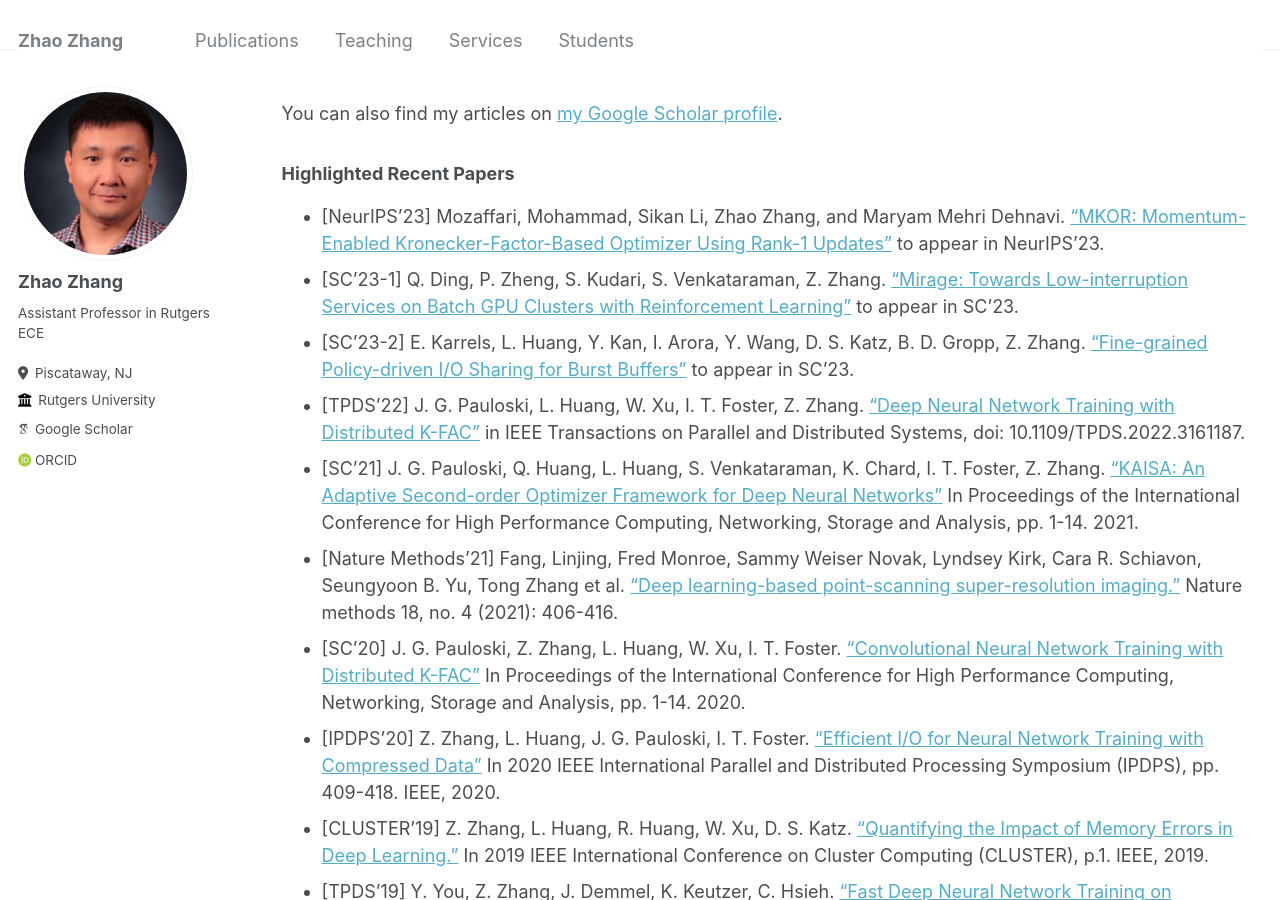
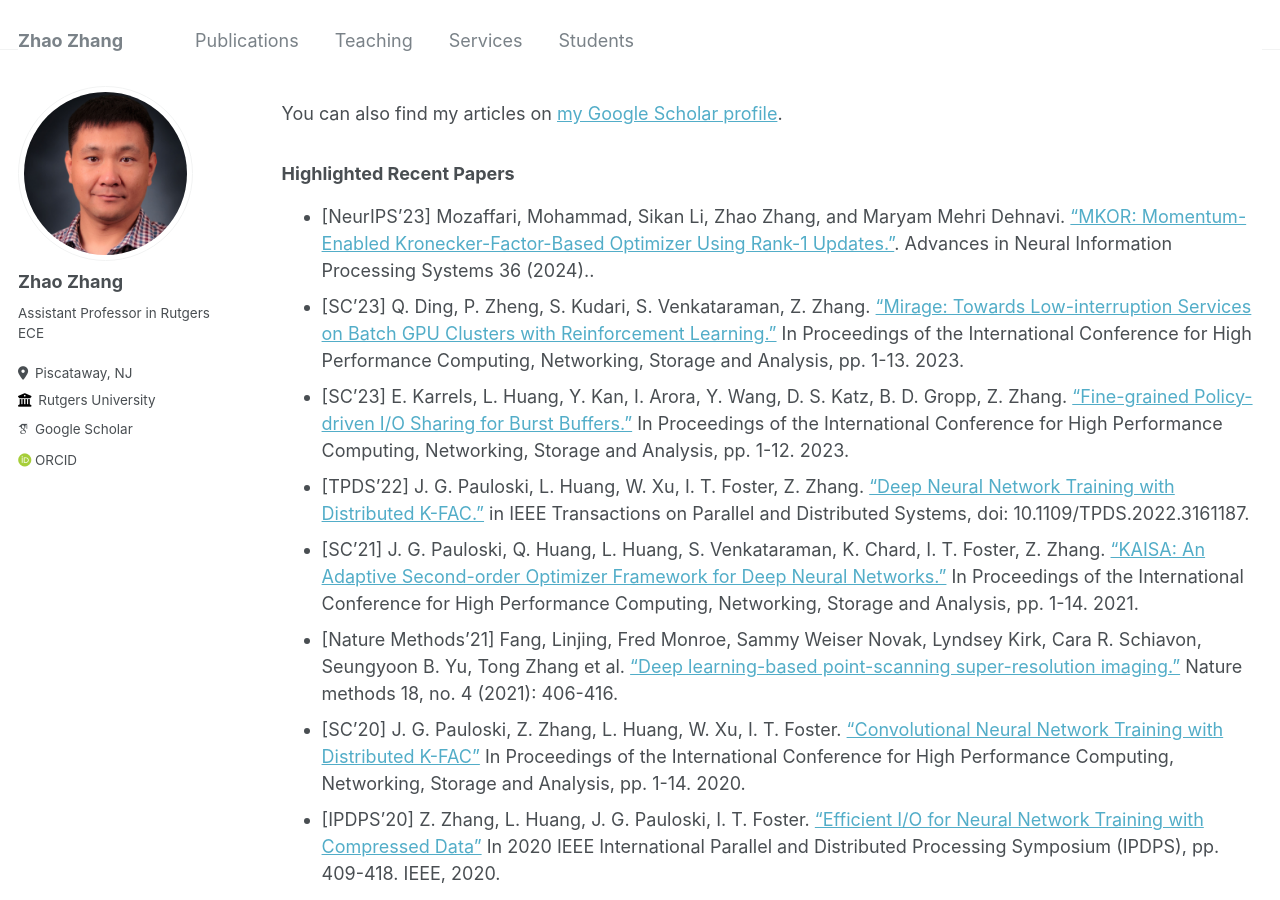
Before and after one commit to zhaozhang/zhaozhang.github.io, a Jekyll site: the page built from _pages/publications.md, in a window 1280 px wide and 900 px high. Built offline with Jekyll 4.4.1, drawn with Linux system fonts in a browser that asks for light colours; some web fonts are replaced.

Commit message:
publications

```diff
--- a/_pages/publications.md
+++ b/_pages/publications.md
@@ -16,11 +16,11 @@ author_profile: true
 {% endfor %}
 
 ### Highlighted Recent Papers
-- [NeurIPS'23] Mozaffari, Mohammad, Sikan Li, Zhao Zhang, and Maryam Mehri Dehnavi. ["MKOR: Momentum-Enabled Kronecker-Factor-Based Optimizer Using Rank-1 Updates"](https://arxiv.org/abs/2306.01685) to appear in NeurIPS'23.
-- [SC'23-1] Q. Ding, P. Zheng, S. Kudari, S. Venkataraman, Z. Zhang. ["Mirage: Towards Low-interruption Services on Batch GPU Clusters with Reinforcement Learning"](https://arxiv.org/abs/2306.14086) to appear in SC'23.
-- [SC'23-2] E. Karrels, L. Huang, Y. Kan, I. Arora, Y. Wang, D. S. Katz, B. D. Gropp, Z. Zhang. ["Fine-grained Policy-driven I/O Sharing for Burst Buffers"](https://arxiv.org/abs/2306.11615) to appear in SC'23.
-- [TPDS'22] J. G. Pauloski, L. Huang, W. Xu, I. T. Foster, Z. Zhang. ["Deep Neural Network Training with Distributed K-FAC"](https://ieeexplore.ieee.org/document/9739867) in IEEE Transactions on Parallel and Distributed Systems, doi: 10.1109/TPDS.2022.3161187.
-- [SC'21] J. G. Pauloski, Q. Huang, L. Huang, S. Venkataraman, K. Chard, I. T. Foster, Z. Zhang. ["KAISA: An Adaptive Second-order Optimizer Framework for Deep Neural Networks"](https://arxiv.org/pdf/2107.01739.pdf) In Proceedings of the International Conference for High Performance Computing, Networking, Storage and Analysis, pp. 1-14. 2021.
+- [NeurIPS'23] Mozaffari, Mohammad, Sikan Li, Zhao Zhang, and Maryam Mehri Dehnavi. ["MKOR: Momentum-Enabled Kronecker-Factor-Based Optimizer Using Rank-1 Updates."](https://arxiv.org/abs/2306.01685). Advances in Neural Information Processing Systems 36 (2024)..
+- [SC'23] Q. Ding, P. Zheng, S. Kudari, S. Venkataraman, Z. Zhang. ["Mirage: Towards Low-interruption Services on Batch GPU Clusters with Reinforcement Learning."](https://arxiv.org/abs/2306.14086)  In Proceedings of the International Conference for High Performance Computing, Networking, Storage and Analysis, pp. 1-13. 2023.
+- [SC'23] E. Karrels, L. Huang, Y. Kan, I. Arora, Y. Wang, D. S. Katz, B. D. Gropp, Z. Zhang. ["Fine-grained Policy-driven I/O Sharing for Burst Buffers."](https://arxiv.org/abs/2306.11615) In Proceedings of the International Conference for High Performance Computing, Networking, Storage and Analysis, pp. 1-12. 2023.
+- [TPDS'22] J. G. Pauloski, L. Huang, W. Xu, I. T. Foster, Z. Zhang. ["Deep Neural Network Training with Distributed K-FAC."](https://ieeexplore.ieee.org/document/9739867) in IEEE Transactions on Parallel and Distributed Systems, doi: 10.1109/TPDS.2022.3161187.
+- [SC'21] J. G. Pauloski, Q. Huang, L. Huang, S. Venkataraman, K. Chard, I. T. Foster, Z. Zhang. ["KAISA: An Adaptive Second-order Optimizer Framework for Deep Neural Networks."](https://arxiv.org/pdf/2107.01739.pdf) In Proceedings of the International Conference for High Performance Computing, Networking, Storage and Analysis, pp. 1-14. 2021.
 - [Nature Methods'21] Fang, Linjing, Fred Monroe, Sammy Weiser Novak, Lyndsey Kirk, Cara R. Schiavon, Seungyoon B. Yu, Tong Zhang et al. ["Deep learning-based point-scanning super-resolution imaging."](https://www.nature.com/articles/s41592-021-01080-z) Nature methods 18, no. 4 (2021): 406-416.
 - [SC'20] J. G. Pauloski, Z. Zhang, L. Huang, W. Xu, I. T. Foster. ["Convolutional Neural Network Training with Distributed K-FAC"](https://dl.acm.org/doi/abs/10.5555/3433701.3433826) In Proceedings of the International Conference for High Performance Computing, Networking, Storage and Analysis, pp. 1-14. 2020.
 - [IPDPS'20] Z. Zhang, L. Huang, J. G. Pauloski, I. T. Foster. ["Efficient I/O for Neural Network Training with Compressed Data"](https://ieeexplore.ieee.org/abstract/document/9139800/) In 2020 IEEE International Parallel and Distributed Processing Symposium (IPDPS), pp. 409-418. IEEE, 2020.
```
